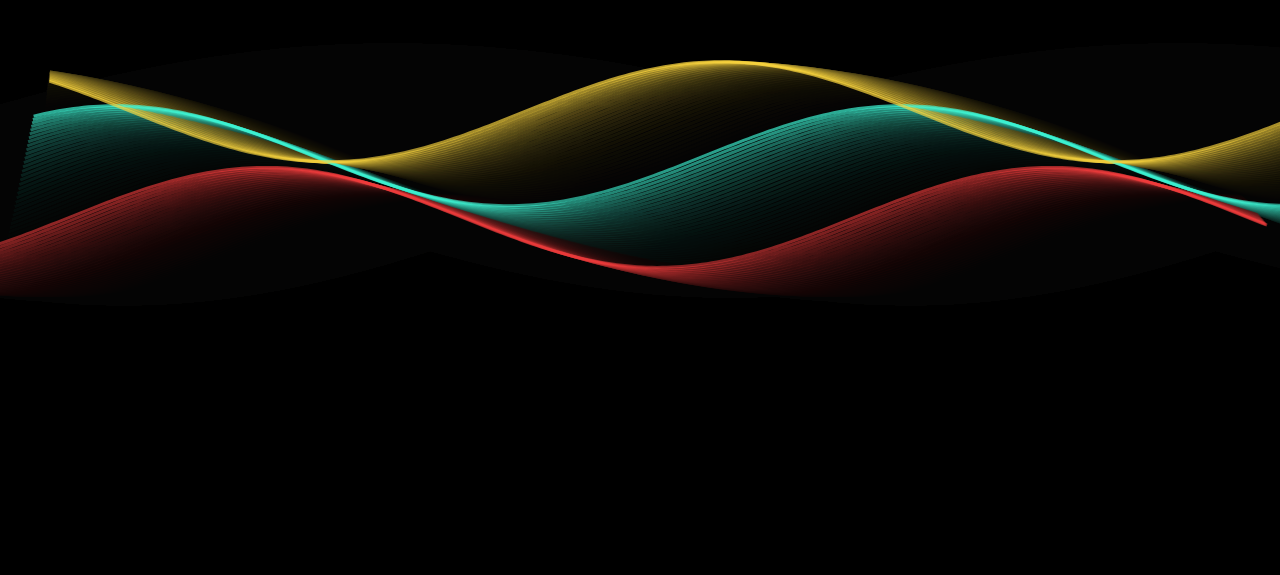
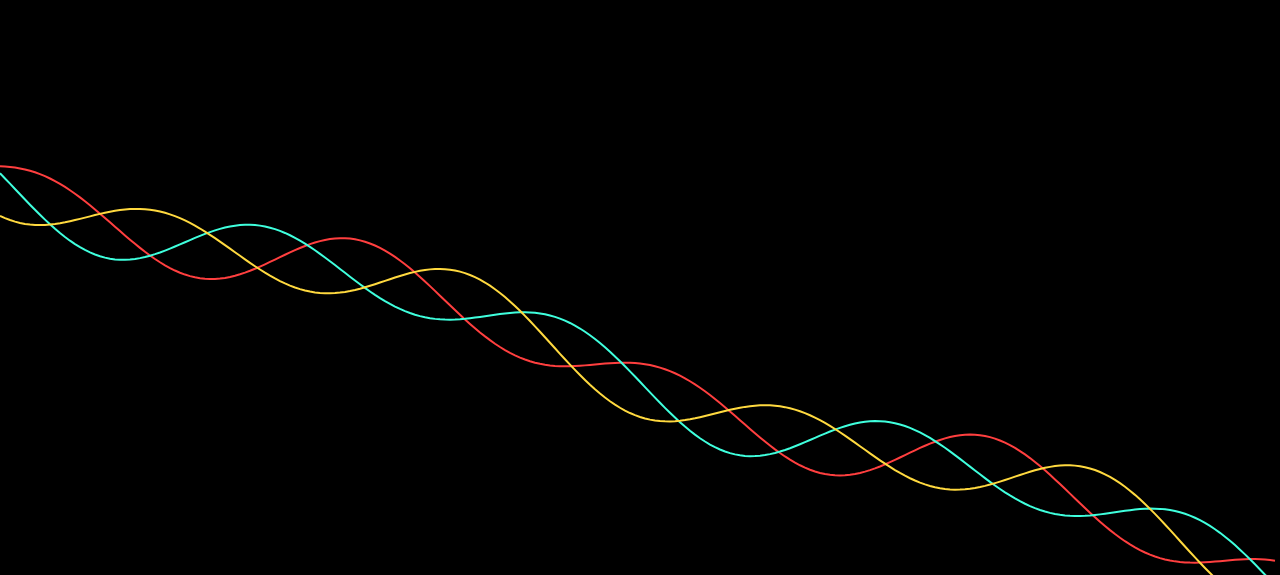
Before and after one commit to DrugFreeInu/waveform, a plain HTML site: page index.html in a window 1280 px wide. Shown: the part 225-800 px from the top of the page. Drawn offline with Linux system fonts and the light colour scheme.

Commit message:
Update index.html

```diff
--- a/index.html
+++ b/index.html
@@ -3,10 +3,10 @@
 <head>
 <meta charset="UTF-8">
 <meta name="viewport" content="width=device-width, initial-scale=1.0">
-<title>Ocean DNA Waveform</title>
+<title>Formwave Ocean Crash</title>
 <style>
-  body { margin: 0; background: #000; overflow: hidden; }
-  canvas { display: block; }
+  body { margin:0; background:#000; overflow:hidden; }
+  canvas { display:block; }
 </style>
 </head>
 <body>
@@ -22,60 +22,38 @@ function resizeCanvas() {
 window.addEventListener('resize', resizeCanvas);
 resizeCanvas();
 
-// Lines config
 const lines = [
-  { color: '#ff3f3f', phase: 0 },
-  { color: '#3fffdd', phase: Math.PI / 2 },
-  { color: '#ffd93f', phase: Math.PI }
+  { color: '#ff3f3f', offset: 0 },
+  { color: '#3fffdd', offset: 2 },
+  { color: '#ffd93f', offset: 4 }
 ];
 
-// Wave settings
-const waveAmplitude = 50;
-const waveLength = 0.008; // horizontal frequency
-const crashAmplitude = 60; // height of wave crest
-const crashSpeed = 0.03; // how fast wave crashes
-const trailAlpha = 0.1; // trail opacity
-
-let time = 0;
-
 function animate() {
-  requestAnimationFrame(animate);
-  time += 1;
-
-  // Fade canvas slightly to create trailing effect
-  ctx.fillStyle = `rgba(0,0,0,${trailAlpha})`;
-  ctx.fillRect(0, 0, canvas.width, canvas.height);
+  ctx.clearRect(0,0,canvas.width,canvas.height);
+  const t = performance.now() * 0.001;
 
   lines.forEach((line, i) => {
     ctx.beginPath();
-    for (let x = 0; x <= canvas.width; x += 5) {
-      const baseY = canvas.height / 2;
+    for(let x=0; x<canvas.width; x+=5){
+      // Perspective: top is far, bottom is near
+      const perspective = (x/canvas.width) * canvas.height * 0.5;
+      const baseY = canvas.height/2 + perspective;
 
-      // Wave motion
-      const wave = Math.sin(x * waveLength + time * 0.05 + line.phase) * waveAmplitude;
+      // Forward crashing wave motion
+      const wave = Math.sin(x*0.02 - t*3 + line.offset) * 30;
+      const crash = Math.sin(t*2 + x*0.01) * 20; // forward crash motion
 
-      // Crash effect: crest rises and falls
-      const crash = Math.sin(time * crashSpeed + i) * crashAmplitude;
+      const y = baseY + wave - crash;
 
-      // DNA twist offset
-      const offsetX = Math.sin(time * 0.02 + i) * 50;
-      const offsetY = Math.cos(time * 0.02 + i) * 20;
-
-      const y = baseY + wave + crash + offsetY;
-      const finalX = x + offsetX;
-
-      if (x === 0) ctx.moveTo(finalX, y);
-      else ctx.lineTo(finalX, y);
+      if(x===0) ctx.moveTo(x, y);
+      else ctx.lineTo(x, y);
     }
-
-    // Line glow / aura effect
-    const gradient = ctx.createLinearGradient(0, 0, 0, canvas.height);
-    gradient.addColorStop(0, line.color + 'ff');
-    gradient.addColorStop(1, line.color + '33');
-    ctx.strokeStyle = gradient;
-    ctx.lineWidth = 3;
+    ctx.strokeStyle = line.color;
+    ctx.lineWidth = 2;
     ctx.stroke();
   });
+
+  requestAnimationFrame(animate);
 }
 
 animate();
```
